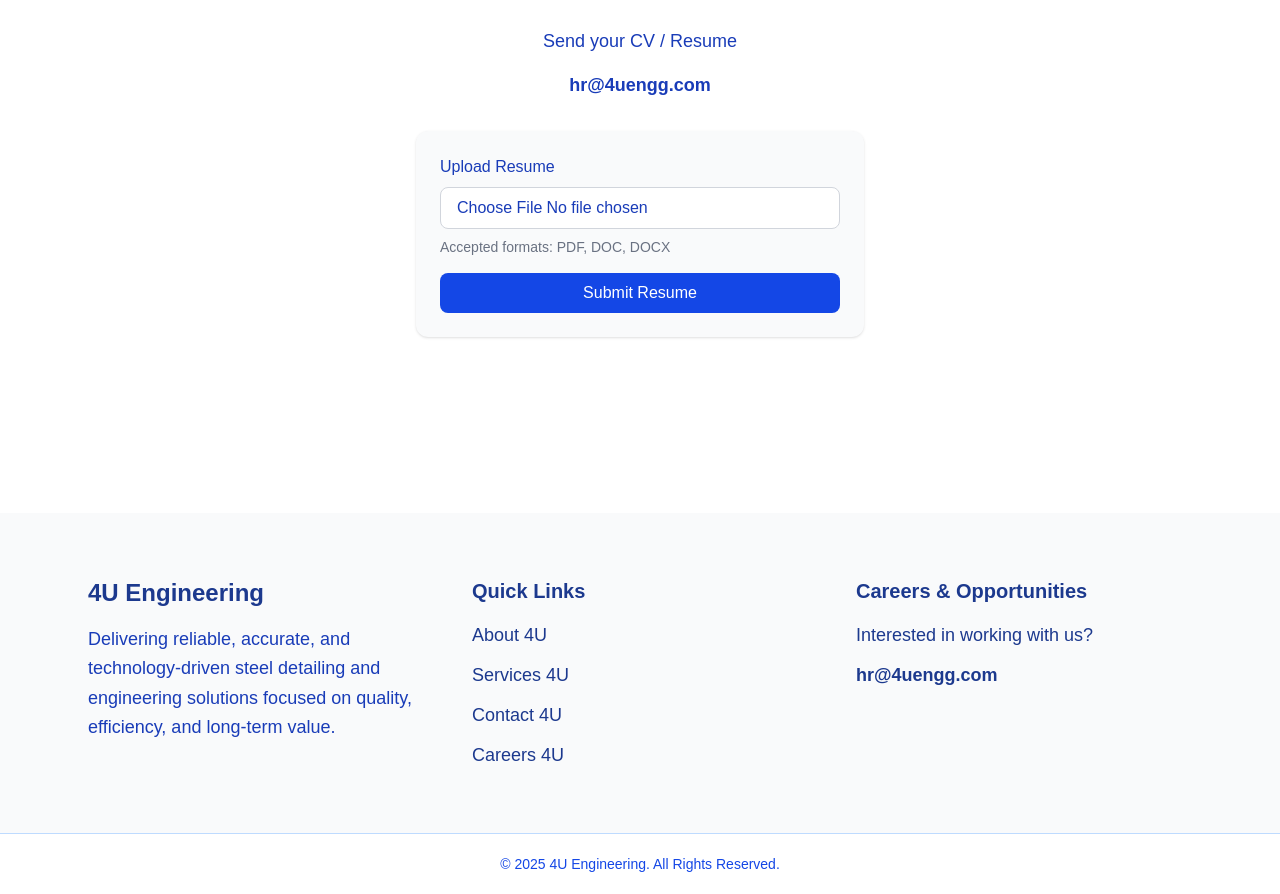
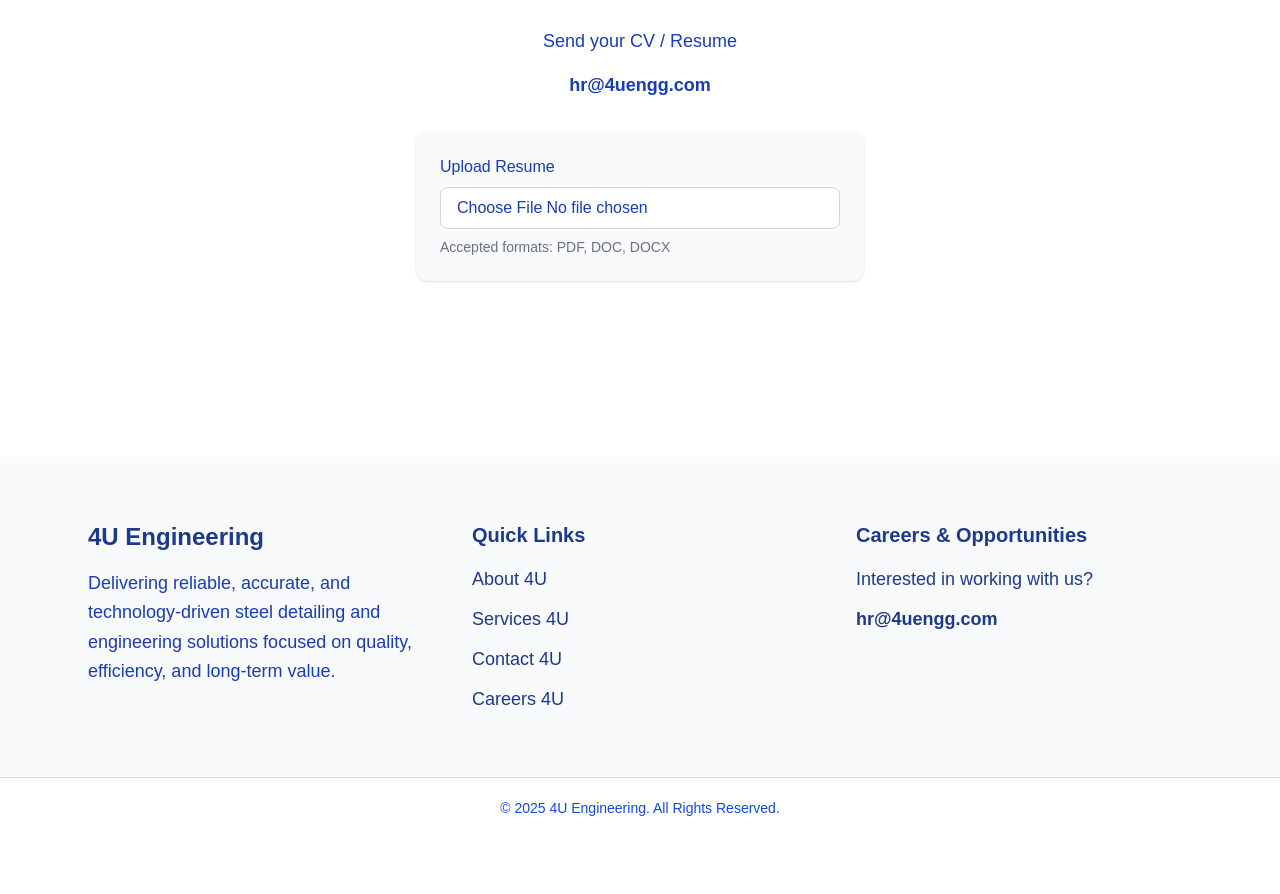
Before and after one commit to VakasTechpanion/4u-engineering, a Next.js app: page / in a window 1280 px wide. Shown: the part 3380-4274 px from the top of the page. After the commit the page ends 4218 px from the top, so only its background shows below. Built offline with nearby package versions, Linux system fonts and the light colour scheme.

Commit message:
issues-resolved

```diff
--- a/app/api/contact/route.ts
+++ /dev/null
@@ -1,49 +0,0 @@
-import nodemailer from "nodemailer";
-
-export async function POST(req: Request) {
-    try {
-        const formData = await req.formData();
-
-        const name = formData.get("name");
-        const email = formData.get("email");
-        const message = formData.get("message");
-        const file = formData.get("file") as File | null;
-
-        let attachments = [];
-
-        if (file && file.size > 0) {
-            const buffer = Buffer.from(await file.arrayBuffer());
-
-            attachments.push({
-                filename: file.name,
-                content: buffer,
-            });
-        }
-
-        const transporter = nodemailer.createTransport({
-            service: "gmail",
-            auth: {
-                user: process.env.EMAIL_USER,
-                pass: process.env.EMAIL_PASS,
-            },
-        });
-
-        await transporter.sendMail({
-            from: `"4U Website" <${process.env.EMAIL_USER}>`,
-            to: "hr@4uengg.com",
-            subject: "New Submission from Website",
-            html: `
-        <h3>New Message</h3>
-        <p><b>Name:</b> ${name}</p>
-        <p><b>Email:</b> ${email}</p>
-        <p><b>Message:</b> ${message}</p>
-      `,
-            attachments,
-        });
-
-        return Response.json({ success: true });
-    } catch (err) {
-        console.error(err);
-        return Response.json({ success: false }, { status: 500 });
-    }
-}
--- a/app/components/CareersSection.tsx
+++ b/app/components/CareersSection.tsx
@@ -1,21 +1,6 @@
 "use client";
 
-import { useState } from "react";
-import { useForm, ValidationError } from "@formspree/react";
-
 export default function CareersSection() {
-    const [state, handleSubmit] = useForm("xaqajloq");
-    const [file, setFile] = useState<File | null>(null);
-
-    if (state.succeeded) {
-        return (
-            <section className="py-20 text-center text-blue-800">
-                <h2 className="text-3xl font-bold">Thank you! ✅</h2>
-                <p>Your resume has been submitted.</p>
-            </section>
-        );
-    }
-
     return (
         <section
             id="careers"
@@ -38,50 +23,20 @@ export default function CareersSection() {
                     hr@4uengg.com
                 </p>
 
-                {/* IMPORTANT: form wrapper */}
-                <form
-                    onSubmit={handleSubmit}
-                    encType="multipart/form-data"
-                    className="max-w-md mx-auto bg-gray-50 p-6 rounded-xl shadow"
-                >
+                {/* Upload UI (no backend, UI only) */}
+                <div className="max-w-md mx-auto bg-gray-50 p-6 rounded-xl shadow">
                     <label className="block mb-2 font-medium text-left">
                         Upload Resume
                     </label>
-
                     <input
                         type="file"
-                        name="file"   // REQUIRED for Formspree
                         accept=".pdf,.doc,.docx"
-                        onChange={(e) =>
-                            setFile(e.target.files?.[0] || null)
-                        }
                         className="w-full border border-gray-300 rounded-lg px-4 py-2 bg-white"
                     />
-
-                    {file && (
-                        <p className="text-sm text-green-600 mt-2 text-left">
-                            Selected: {file.name}
-                        </p>
-                    )}
-
-                    <ValidationError
-                        prefix="File"
-                        field="file"
-                        errors={state.errors}
-                    />
-
                     <p className="text-sm text-gray-500 mt-2 text-left">
                         Accepted formats: PDF, DOC, DOCX
                     </p>
-
-                    <button
-                        type="submit"
-                        disabled={state.submitting}
-                        className="mt-4 w-full bg-blue-700 text-white py-2 rounded-lg hover:bg-blue-800"
-                    >
-                        {state.submitting ? "Sending..." : "Submit Resume"}
-                    </button>
-                </form>
+                </div>
             </div>
         </section>
     );
--- a/app/components/ContactFrom.jsx
+++ b/app/components/ContactFrom.jsx
@@ -1,35 +1,7 @@
 "use client";
-import { useState } from "react";
+import React from "react";
 
 export default function ContactForm() {
-    const [formData, setFormData] = useState({
-        name: "",
-        email: "",
-        message: "",
-    });
-
-    const handleChange = (e) => {
-        setFormData({ ...formData, [e.target.name]: e.target.value });
-    };
-
-    const handleSubmit = async (e) => {
-        e.preventDefault();
-
-        const formData = new FormData(e.target);
-
-        const res = await fetch("/api/contact", {
-            method: "POST",
-            body: formData,
-        });
-
-        if (res.ok) {
-            alert("Message sent ✅");
-            e.target.reset();
-        } else {
-            alert("Failed ❌");
-        }
-    };
-
     return (
         <section className="py-20 bg-gradient-to-br from-blue-700 via-blue-600 to-blue-500 text-white">
             <div className="max-w-6xl mx-auto px-6 grid md:grid-cols-2 gap-12 items-center">
--- a/app/components/ServicesSection.jsx
+++ b/app/components/ServicesSection.jsx
@@ -1,3 +1,5 @@
+"use client";
+
 export default function ServicesSection() {
   return (
     <section id="services" className="py-20 px-6 bg-white">
```
